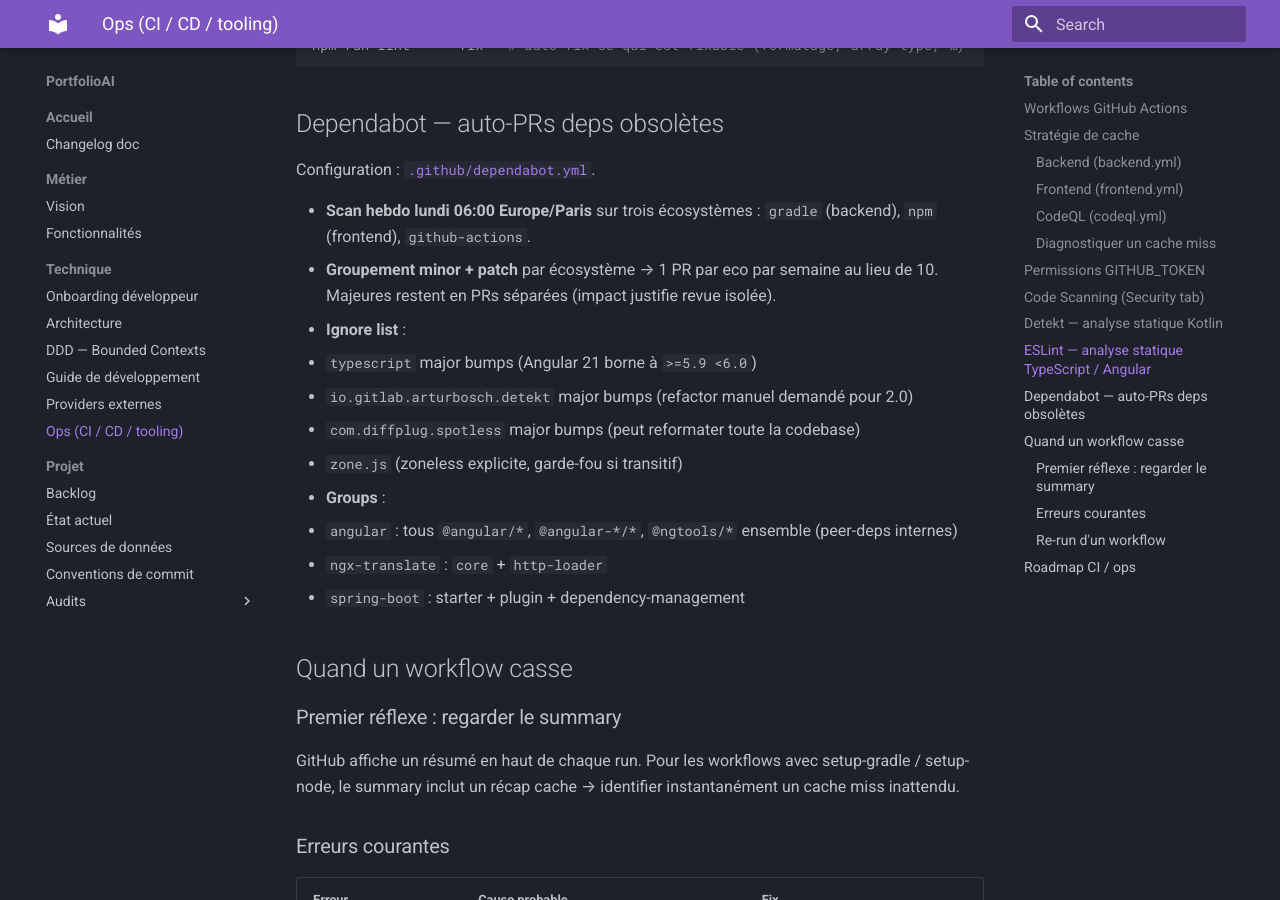
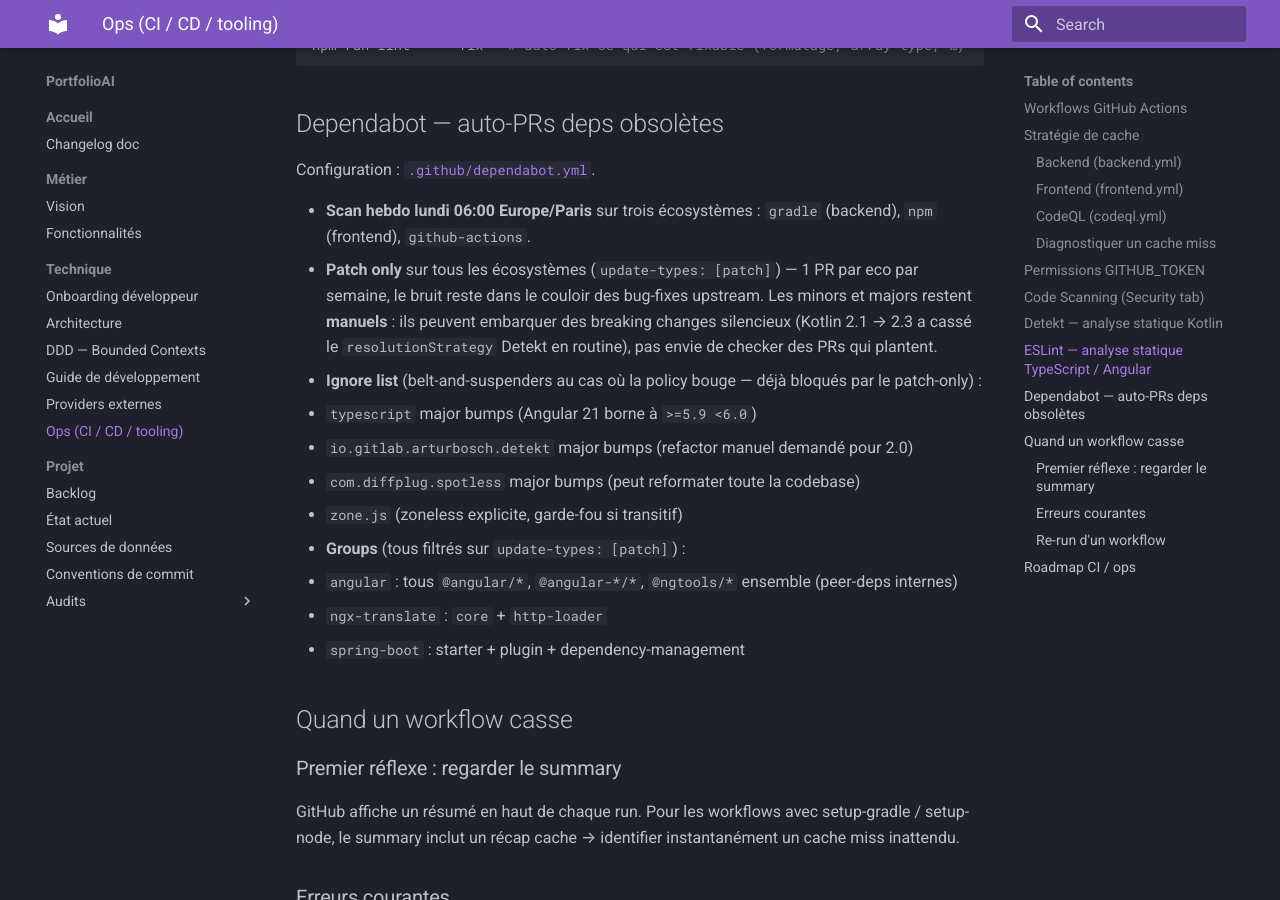
Before and after one commit to jv3n/trade, an MkDocs documentation site: the page built from docs/technique/ops.md, in a window 1280 px wide and 900 px high, scrolled down 4828 px. Built offline with MkDocs 1.6.1 and Material for MkDocs 9.7.7, drawn with Linux system fonts in a browser that asks for light colours.

Commit message:
chore(ci): restrict Dependabot to patch-only updates

```diff
--- a/docs/technique/ops.md
+++ b/docs/technique/ops.md
@@ -129,13 +129,13 @@
 Configuration : [`.github/dependabot.yml`](https://github.com/jv3n/trade/blob/master/.github/dependabot.yml).
 
 - **Scan hebdo lundi 06:00 Europe/Paris** sur trois écosystèmes : `gradle` (backend), `npm` (frontend), `github-actions`.
-- **Groupement minor + patch** par écosystème → 1 PR par eco par semaine au lieu de 10. Majeures restent en PRs séparées (impact justifie revue isolée).
-- **Ignore list** :
+- **Patch only** sur tous les écosystèmes (`update-types: [patch]`) — 1 PR par eco par semaine, le bruit reste dans le couloir des bug-fixes upstream. Les minors et majors restent **manuels** : ils peuvent embarquer des breaking changes silencieux (Kotlin 2.1 → 2.3 a cassé le `resolutionStrategy` Detekt en routine), pas envie de checker des PRs qui plantent.
+- **Ignore list** (belt-and-suspenders au cas où la policy bouge — déjà bloqués par le patch-only) :
   - `typescript` major bumps (Angular 21 borne à `>=5.9 <6.0`)
   - `io.gitlab.arturbosch.detekt` major bumps (refactor manuel demandé pour 2.0)
   - `com.diffplug.spotless` major bumps (peut reformater toute la codebase)
   - `zone.js` (zoneless explicite, garde-fou si transitif)
-- **Groups** :
+- **Groups** (tous filtrés sur `update-types: [patch]`) :
   - `angular` : tous `@angular/*`, `@angular-*/*`, `@ngtools/*` ensemble (peer-deps internes)
   - `ngx-translate` : `core` + `http-loader`
   - `spring-boot` : starter + plugin + dependency-management
```
Also changed, not shown: 1 other file.
